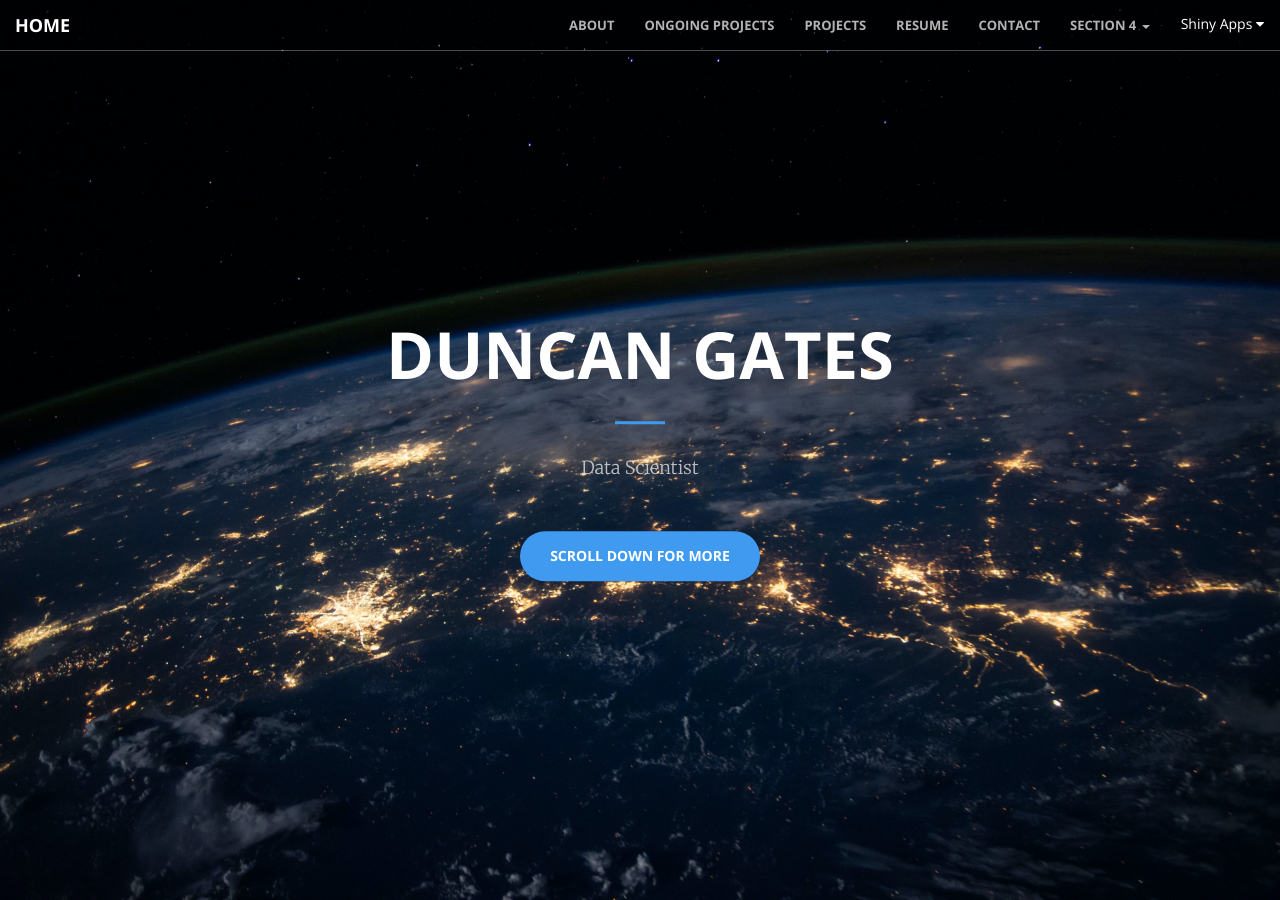
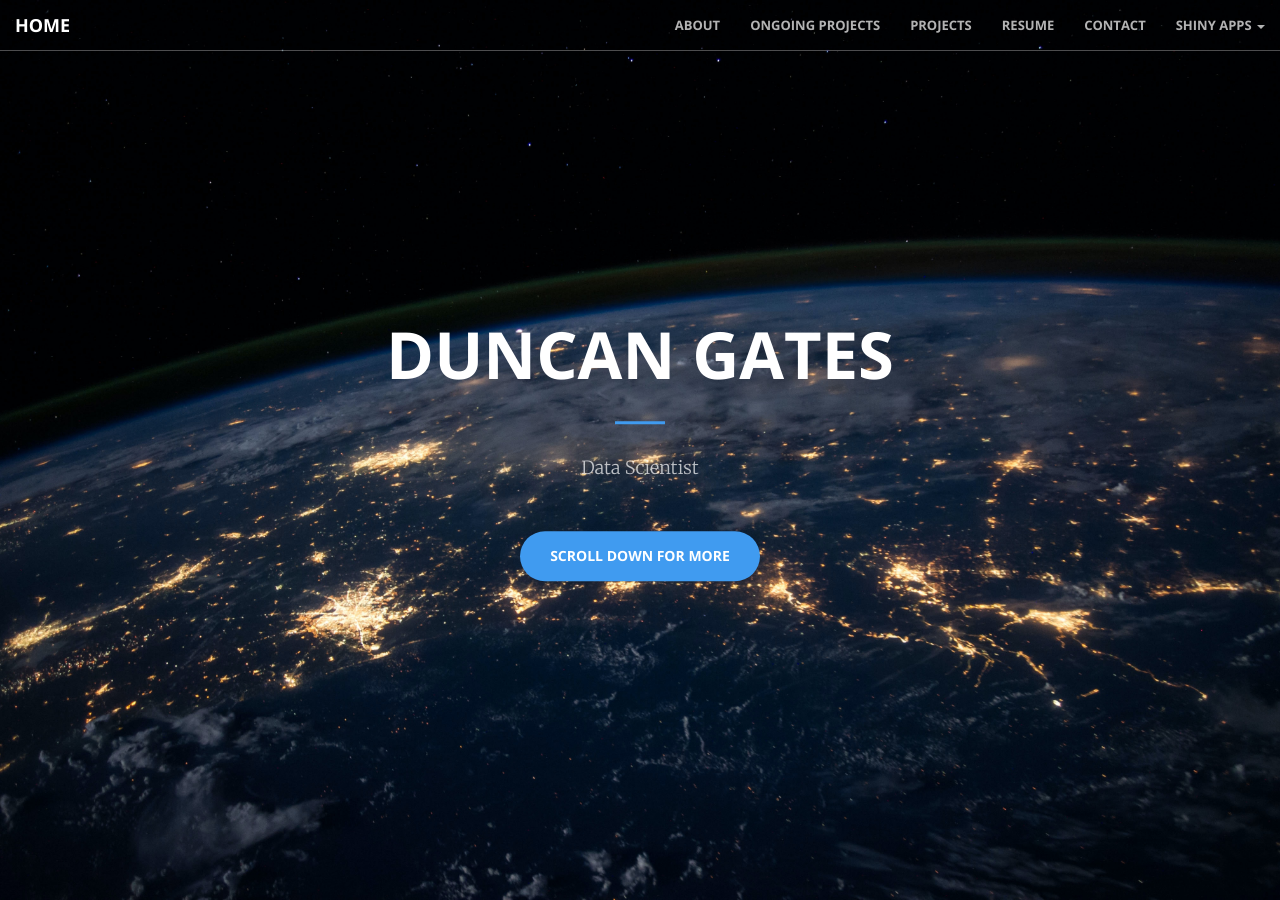
Before and after one commit to dungates/dungates.github.io, a Jekyll site: the page built from index.html, in a window 1280 px wide and 900 px high. Built offline with Jekyll 4.4.1, drawn with Linux system fonts in a browser that asks for light colours.

Commit message:
delete extra

```diff
--- a/_includes/nav.html
+++ b/_includes/nav.html
@@ -29,21 +29,12 @@
                 <li>
                     <a class="page-scroll" href="#contact">Contact</a>
                 </li>
-                <li class="dropdown"><a class="dropdown-toggle" data-toggle="dropdown" href="#">Section 4 <span class="caret"></span></a>
+                <li class="dropdown"><a class="dropdown-toggle" data-toggle="dropdown" href="#">Shiny Apps <span class="caret"></span></a>
                   <ul class="dropdown-menu">
                     <li><a href="https://dungates.shinyapps.io/image_to_art/">Art with Data</a></li>
                     <li><a href="https://dungates.shinyapps.io/Spotify/">Spotify Playlist Matcher</a></li>
                     <li><a href="https://dungates.shinyapps.io/DSPGDeschutes/">Deschutes River Water Flow</a></li>
                   </ul>
-                </li>
-                <li>
-                    <div class="dropdown">
-                      <button class="dropbtn page-scroll">Shiny Apps
-                        <i class="fa fa-caret-down"></i>
-                      </button>
-                        <div class="dropdown-content">
-                        </div>
-                    </div>
                 </li>
             </ul>
         </div>
```
